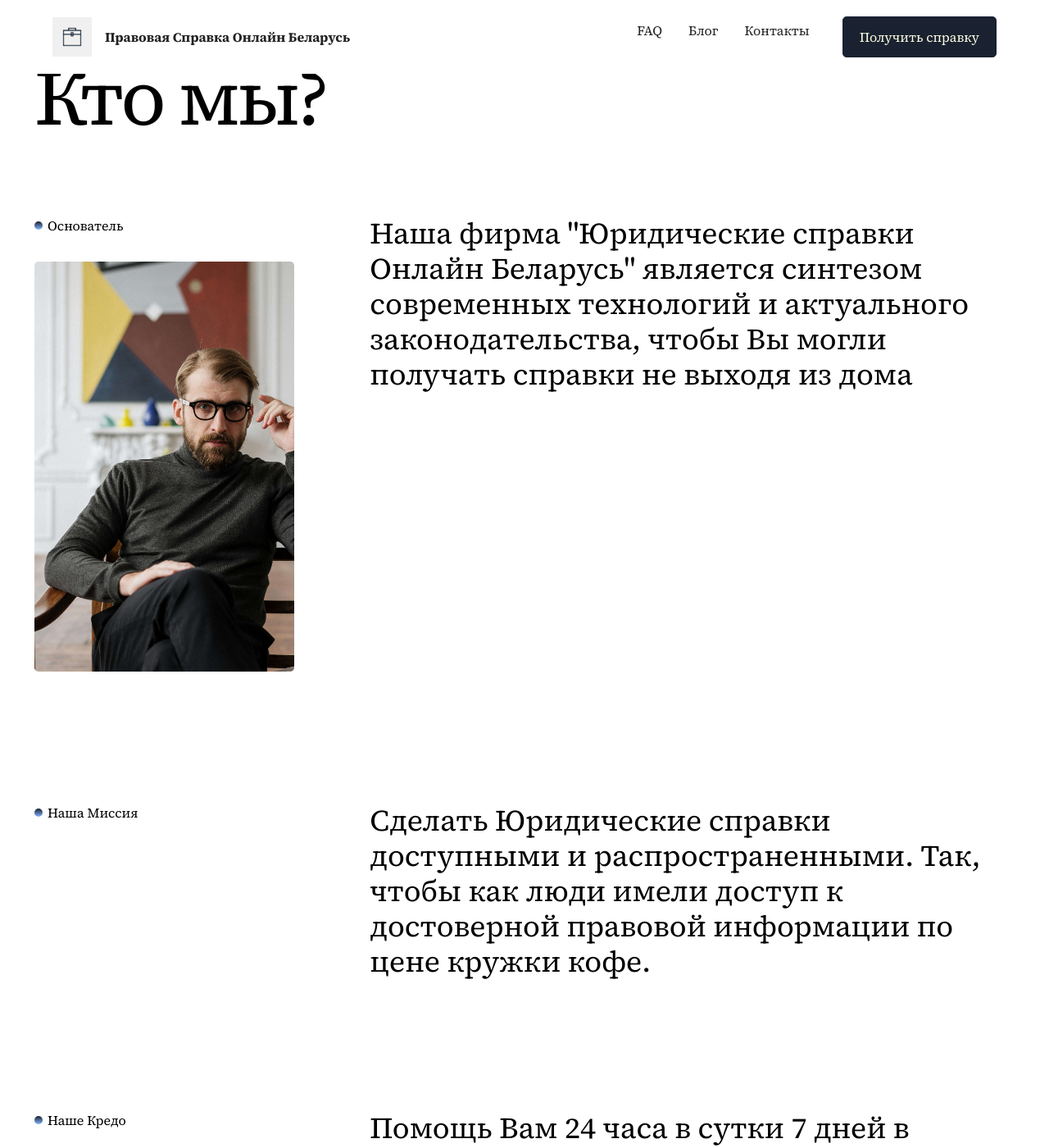
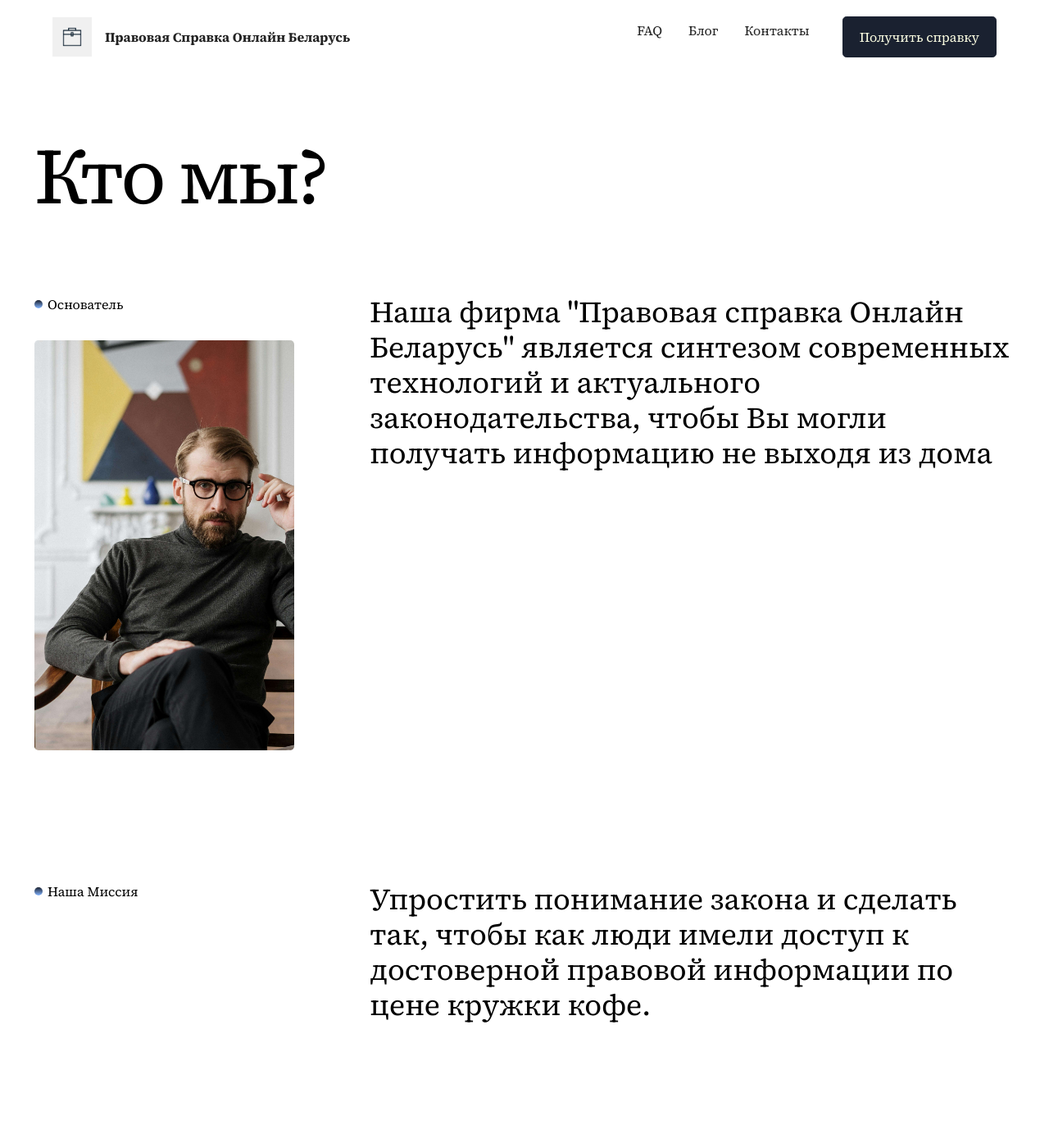
Before and after one commit to hustlestar/consult.by, a Jekyll site: the page built from index.html, in a window 1280 px wide and 1400 px high, scrolled down 11328 px. Shown: the whole window at 82% size. Built offline with Jekyll 4.4.1, drawn with Linux system fonts in a browser that asks for light colours; some web fonts are replaced; some of the changed text lies outside the part shown.

Commit message:
updated wording

```diff
--- a/index.html
+++ b/index.html
@@ -699,7 +699,7 @@
         <div class="row">
             <div class="col-12 item">
                 <div class="title-wrapper">
-                    <h2 class="mbr-section-title mbr-fonts-style display-2">Наши Тарифы</h2>
+                    <h2 class="mbr-section-title mbr-fonts-style display-2">Пакеты поддержки проекта</h2>
                 </div>
             </div>
             <div class="item features-image col-12 col-lg-4">
@@ -836,7 +836,7 @@
                                     <p class="panel-number mbr-fonts-style display-4">
                                         01
                                     </p>
-                                    <h4 class="panel-title-edit mbr-fonts-style display-5">Какие услуги вы предоставляете?</h4>
+                                    <h4 class="panel-title-edit mbr-fonts-style display-5">Какие сервисы вы предоставляете?</h4>
                                 </div>
                                 <div class="icon-wrapper">
                                     <span class="sign mbr-iconfont mobi-mbri-plus mobi-mbri"></span>
@@ -847,9 +847,8 @@
                              data-bs-parent="#bootstrap-accordion_12">
                             <div class="panel-body">
                                 <div class="panel-padding"></div>
-                                <p class="mbr-fonts-style panel-text display-7">На данный момент только ответы на юридические и правовые вопросы по
-                                    Законодательству Республики Беларусь через Telegram бота. В будущем мы планируем предоставить услугу анализа контрактов и
-                                    договоров.</p>
+                                <p class="mbr-fonts-style panel-text display-7">Данный проект является образовательным и не предоставляет каких-либо услуг. Мы можем лишь дать справку по юридическим и правовым вопросам по
+                                    Законодательства Республики Беларусь через Telegram бота.</p>
                             </div>
                         </div>
                     </div>
@@ -942,8 +941,8 @@
                              data-bs-parent="#bootstrap-accordion_12">
                             <div class="panel-body">
                                 <div class="panel-padding"></div>
-                                <p class="mbr-fonts-style panel-text display-7">У нас есть множество тарифов, в зависимости от количества ваших вопросов.
-                                    Наиболее оптимальным является тариф на 10 вопросов.</p>
+                                <p class="mbr-fonts-style panel-text display-7">Первые 5 вопросов бесплатно, далее у нас есть разные пакеты поддержки проекта, в зависимости от количества ваших вопросов.
+                                    Наиболее оптимальным является пакет поддержки на 10 вопросов.</p>
                             </div>
                         </div>
                     </div>
@@ -1050,7 +1049,7 @@
                             </div>
                         </div>
                         <div class="text-wrap">
-                            <p class="card-text mbr-fonts-style display-7">Мы используем актуальную базу знаний законодательства Республики Беларусь.</p>
+                            <p class="card-text mbr-fonts-style display-7">Мы используем актуальную базу знаний и законодательство Республики Беларусь.</p>
                         </div>
                     </div>
                 </div>
@@ -1079,8 +1078,8 @@
             </div>
             <div class="col-12 col-lg-8">
                 <div class="text-wrapper">
-                    <p class="mbr-text mbr-fonts-style display-5">Наша фирма "Юридические справки Онлайн Беларусь" является синтезом современных технологий
-                        и актуального законодательства, чтобы Вы могли получать справки не выходя из дома</p>
+                    <p class="mbr-text mbr-fonts-style display-5">Наша фирма "Правовая справка Онлайн Беларусь" является синтезом современных технологий
+                        и актуального законодательства, чтобы Вы могли получать информацию не выходя из дома</p>
                 </div>
             </div>
         </div>
@@ -1098,7 +1097,7 @@
             </div>
             <div class="col-12 col-lg-8">
                 <div class="text-wrapper">
-                    <p class="mbr-text mbr-fonts-style display-5">Сделать Юридические справки доступными и распространенными. Так, чтобы как люди имели
+                    <p class="mbr-text mbr-fonts-style display-5">Упростить понимание закона и сделать так, чтобы как люди имели
                         доступ к достоверной правовой информации по цене кружки кофе.</p>
                 </div>
             </div>
```
Also changed, not shown: other parts of index.html (+2 -2 lines).
